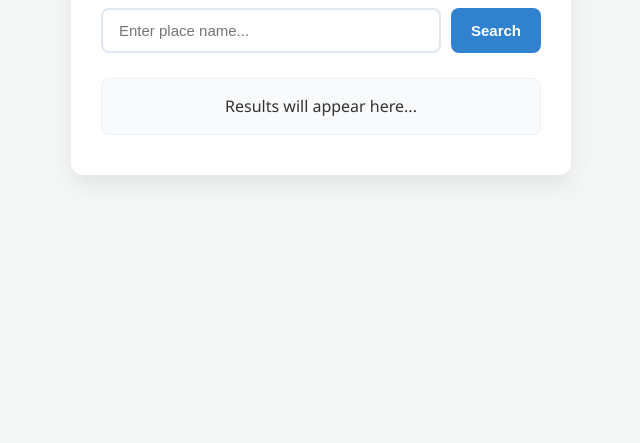
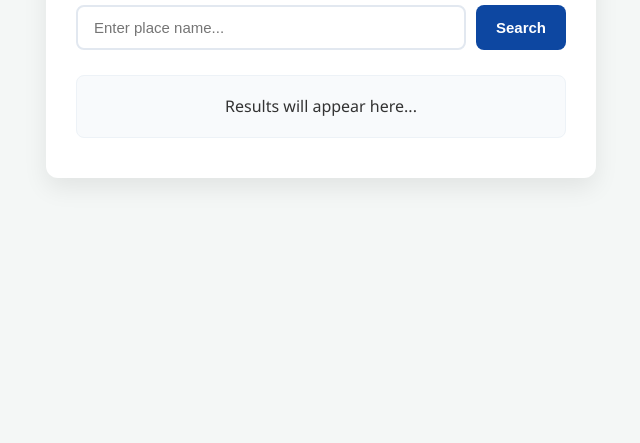
Before and after one commit to bodhi-c/district-lookup-app, a website: page public/index.html in a window 1280 px wide. Shown: the part 357-800 px from the top of the page, without its empty margins (319-959 px from the left). Drawn offline with Linux system fonts and the light colour scheme.

Commit message:
Update styles in index.html for layout and colors
Increased max-width of the container and adjusted button colors. Modified padding and alignment for the result display.

```diff
--- a/public/index.html
+++ b/public/index.html
@@ -27,7 +27,7 @@
       padding: 40px 30px;
       border-radius: 12px;
       box-shadow: 0 10px 25px rgba(0, 0, 0, 0.08);
-      max-width: 500px;
+      max-width: 550px;
       width: 100%;
       text-align: center;
     }
@@ -63,7 +63,7 @@
       font-size: 15px;
       font-weight: 600;
       color: #ffffff;
-      background-color: #3182ce;
+      background-color: #0d47a1;
       border: none;
       border-radius: 8px;
       cursor: pointer;
@@ -71,28 +71,20 @@
     }
 
     button:hover {
-      background-color: #2b6cb0;
+      background-color: #0a3880;
     }
 
     #result {
       margin-top: 25px;
       font-size: 16px;
       line-height: 1.6;
-      word-wrap: break-word;
       background: #f8fafc;
-      padding: 15px;
+      padding: 18px 20px;
       border-radius: 8px;
       border: 1px solid #edf2f7;
       min-height: 50px;
-      display: flex;
-      align-items: center;
-      justify-content: center;
-    }
-
-    /* Target specific red text outputs */
-    .highlight-red {
-      color: #e53e3e;
-      font-weight: bold;
+      text-align: center;
+      display: block;
     }
   </style>
 </head>
@@ -123,7 +115,7 @@
 
         resultDiv.innerHTML = data.result;
       } catch (error) {
-        resultDiv.innerHTML = '<span style="color: #e53e3e;">An error occurred while fetching results.</span>';
+        resultDiv.innerHTML = '<span style="color: red; font-weight: bold;">An error occurred while fetching results.</span>';
       }
     });
   </script>
```
